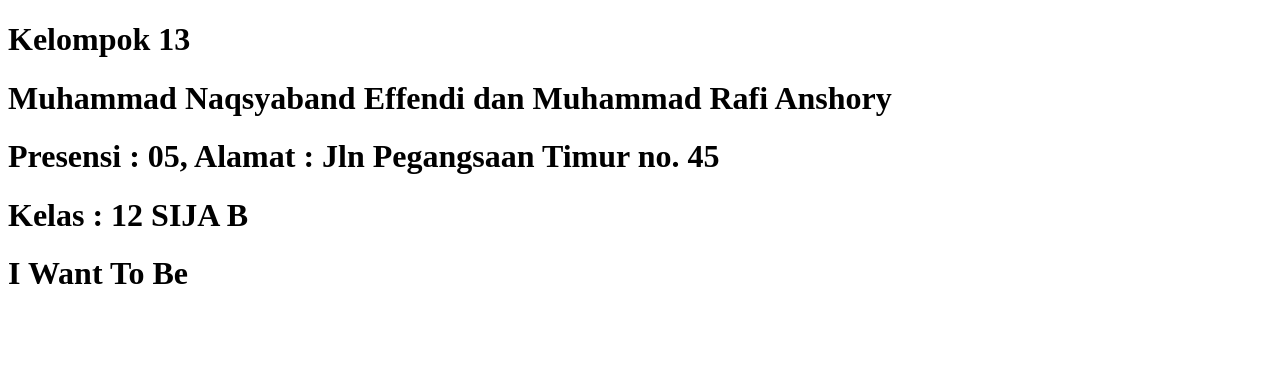
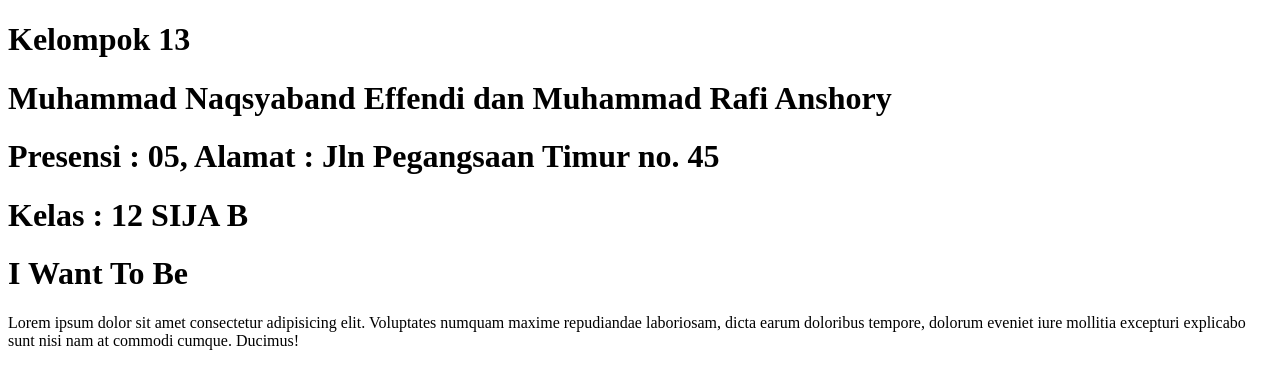
Before and after one commit to TuanBeliau/belajar_git, a plain HTML site: page index.html in a window 1280 px wide. Drawn offline with Linux system fonts and the light colour scheme.

Commit message:
mimimimimi

```diff
--- a/index.html
+++ b/index.html
@@ -11,5 +11,6 @@
     <h1>Presensi : 05, Alamat : Jln Pegangsaan Timur no. 45</h1>
     <h1>Kelas : 12 SIJA B</h1>
     <h1>I Want To Be</h1>
+    <p>Lorem ipsum dolor sit amet consectetur adipisicing elit. Voluptates numquam maxime repudiandae laboriosam, dicta earum doloribus tempore, dolorum eveniet iure mollitia excepturi explicabo sunt nisi nam at commodi cumque. Ducimus!</p>
 </body>
 </html>
```
